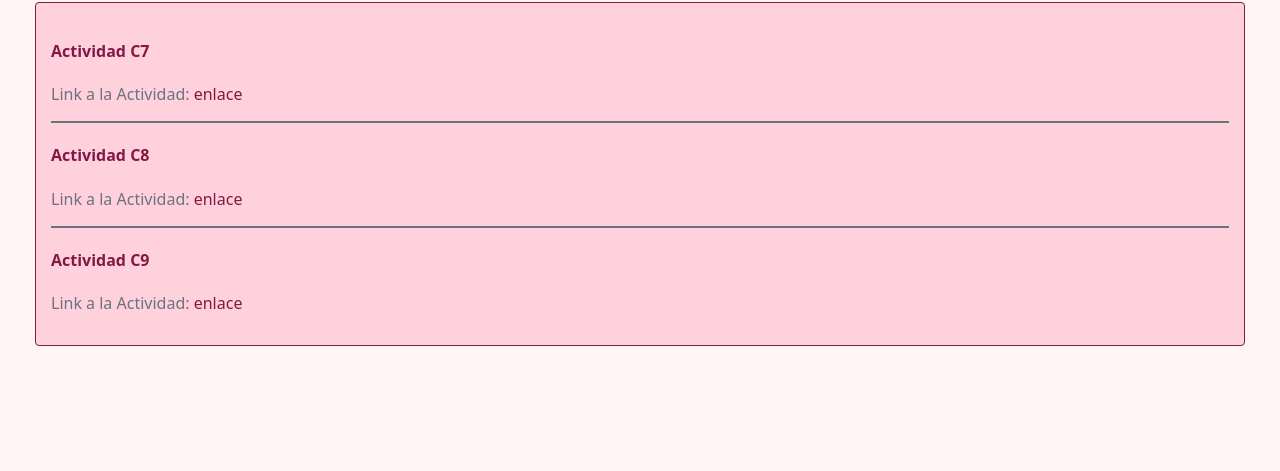
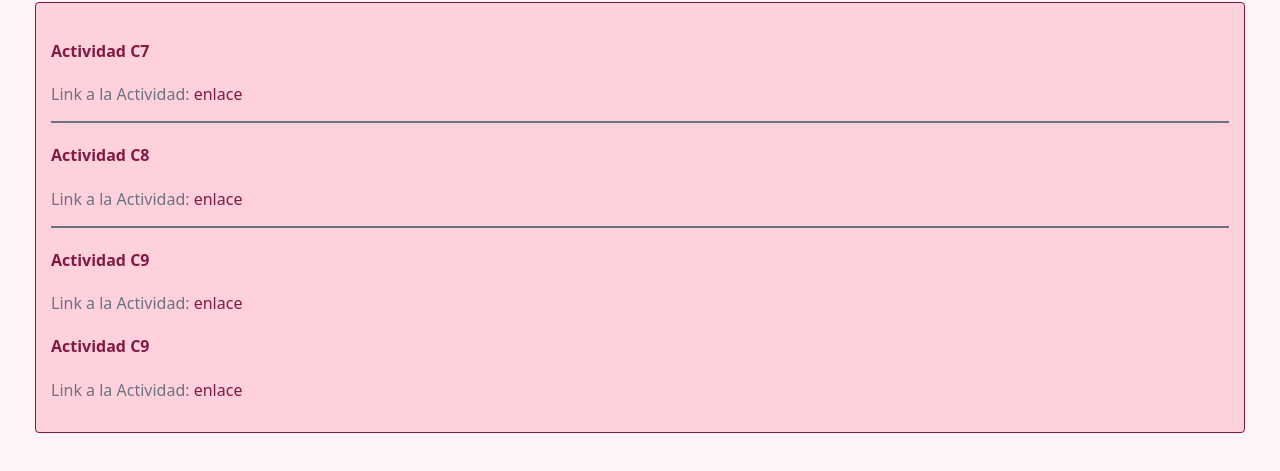
Before and after one commit to hilary-68/Dise-o-de-Interfaces, a plain HTML site: page Actividad C7/index.html in a window 1280 px wide. Shown: the part 97-568 px from the top of the page. Drawn offline with Linux system fonts and the light colour scheme.

Commit message:
Update index.html to include Actividad C10 link
Added link to Actividad C10 in the index.

```diff
--- a/Actividad C7/index.html
+++ b/Actividad C7/index.html
@@ -17,6 +17,8 @@
         <hr>
         <h4>Actividad C9</h4>
         <p>Link a la Actividad: <a href="actividad C9/index.html">enlace</a></p>
+        <h4>Actividad C9</h4>
+        <p>Link a la Actividad: <a href="actividad C10/index.html">enlace</a></p>
     </div>
 </body>
 </html>
```
